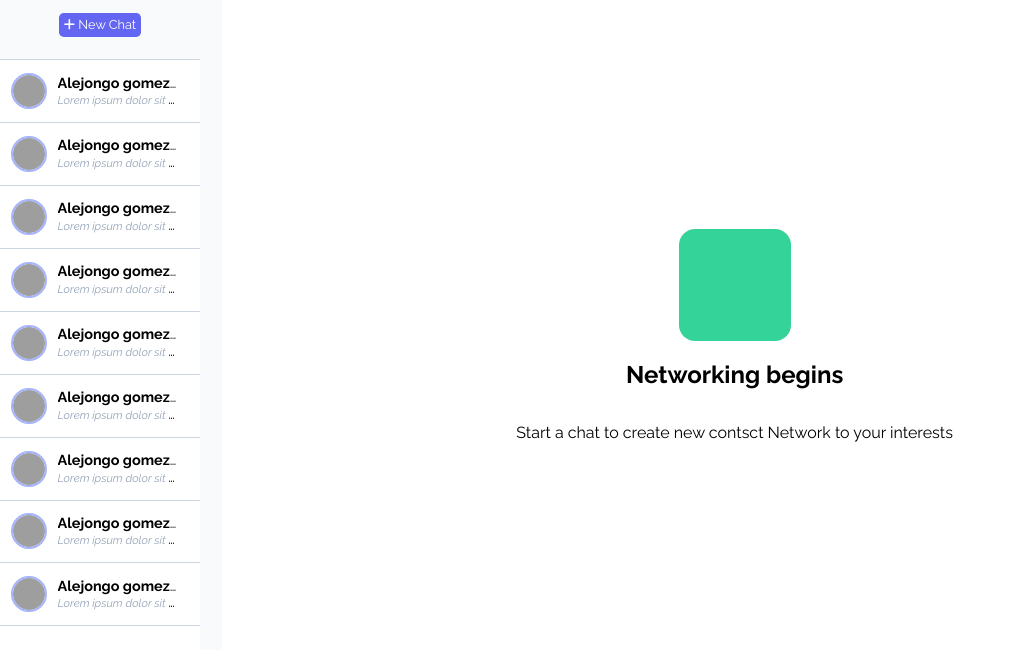
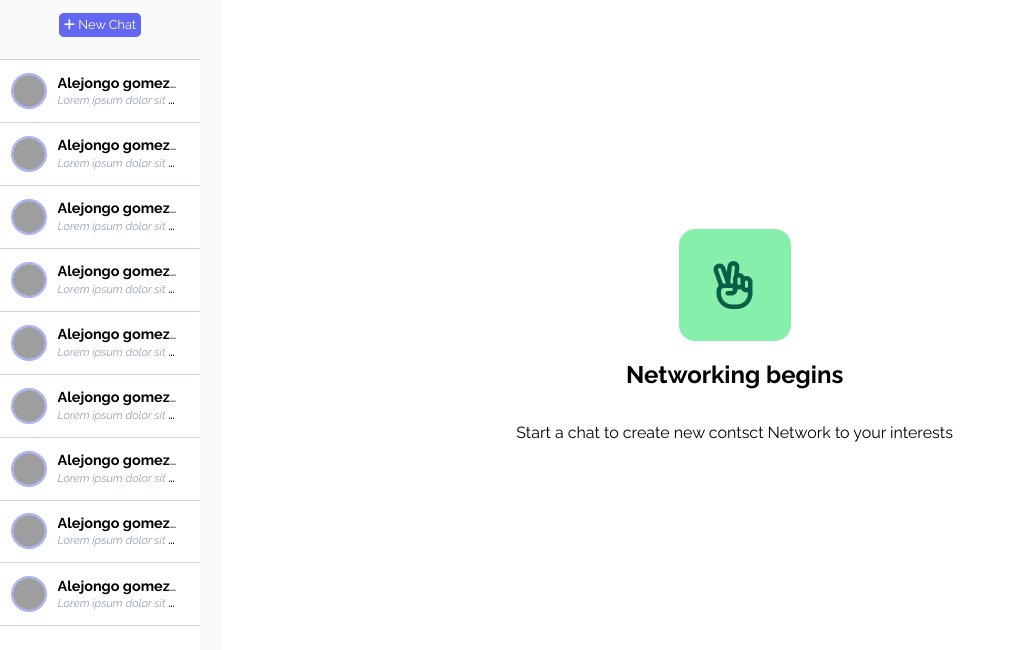
Before and after one commit to alejongo/07-flexbox-avanzado-adl, a plain HTML site: page index.html in a window 1280 px wide. Shown: the part 58-708 px from the top of the page, without its empty margins (0-1016 px from the left). Drawn offline with Linux system fonts and the light colour scheme; grey boxes are pictures that could not be loaded.

Commit message:
:cosmetic: Update (Content box): Add empty state icon and text is now centered

```diff
--- a/css/style.css
+++ b/css/style.css
@@ -38,10 +38,18 @@ main {
 }
 
 .content-box .content-main-card .empty-state-logo {
-  background-color: #34d399;
+  background-color: #86efac;
   width: 7rem;
   height: 7rem;
   border-radius: 1rem;
+  display: flex;
+  justify-content: center;
+  align-items: center;
+}
+
+.content-box .content-main-card p,
+h2 {
+  text-align: center;
 }
 
 .user-navbar {
--- a/index.html
+++ b/index.html
@@ -146,6 +146,7 @@
         <section class="content-box">
             <section class="content-main-card">
                 <article class="empty-state-logo">
+                    <i class="fa-regular fa-hand-peace fa-3x" style="color: #065f46;"></i>
                 </article>
                 <h2>Networking begins</h2>
                 <p>Start a chat to create new contsct Network to your interests</p>
```
